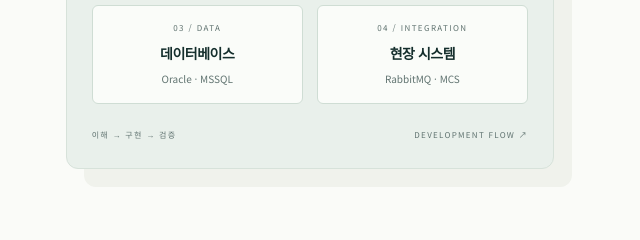
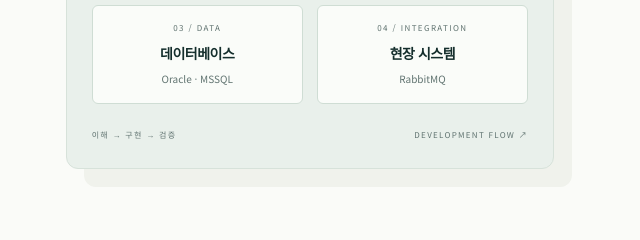
Before and after one commit to lsw9395/portfolio, a plain HTML site: page index.html in a window 1280 px wide. Shown: the part 520-760 px from the top of the page, 640-1280 px from the left. Drawn offline with Linux system fonts and the light colour scheme.

```diff
--- a/index.html
+++ b/index.html
@@ -13,7 +13,7 @@
 <main id="main">
 <section class="hero wrap" id="top">
   <div class="hero-copy"><p class="eyebrow"><span class="dot"></span> FULL-STACK DEVELOPER</p><h1>화면에서 현장까지,<br><span>연결하는 개발자.</span></h1><p class="intro">안녕하세요, <strong>이성운</strong>입니다.<br>Java와 Spring으로 업무의 흐름을 구현하고,<br>시스템 사이의 데이터를 연결합니다.</p><div class="hero-actions"><a class="button primary" href="#projects">프로젝트 살펴보기 <span>↓</span></a><a class="text-link" href="#experience">경력 보기 ↗</a></div><p class="hero-note">WEB APPLICATION · SYSTEM INTEGRATION · FIELD TEST</p></div>
-  <div class="system-visual" aria-label="화면에서 서버, 데이터베이스와 현장 시스템으로 연결되는 개발 영역을 표현한 개념도"><div class="visual-top"><span>HOW I CONNECT</span><span class="live-dot">●</span></div><div class="node node-ui"><span class="node-icon">▤</span><div><small>01 / INTERFACE</small><strong>사용자의 업무 화면</strong><p>Web MES · PDA · 업무시스템</p></div></div><div class="connector"><span>REQUEST / RESPONSE</span></div><div class="node node-server"><span class="node-icon">{ }</span><div><small>02 / APPLICATION</small><strong>업무를 처리하는 서버</strong><p>Java · Spring · API</p></div></div><div class="split"><div class="node small"><small>03 / DATA</small><strong>데이터베이스</strong><p>Oracle · MSSQL</p></div><div class="node small"><small>04 / INTEGRATION</small><strong>현장 시스템</strong><p>RabbitMQ · MCS</p></div></div><div class="visual-bottom"><span>이해 → 구현 → 검증</span><span>DEVELOPMENT FLOW ↗</span></div></div>
+  <div class="system-visual" aria-label="화면에서 서버, 데이터베이스와 현장 시스템으로 연결되는 개발 영역을 표현한 개념도"><div class="visual-top"><span>HOW I CONNECT</span><span class="live-dot">●</span></div><div class="node node-ui"><span class="node-icon">▤</span><div><small>01 / INTERFACE</small><strong>사용자의 업무 화면</strong><p>Web MES · PDA · 업무시스템</p></div></div><div class="connector"><span>REQUEST / RESPONSE</span></div><div class="node node-server"><span class="node-icon">{ }</span><div><small>02 / APPLICATION</small><strong>업무를 처리하는 서버</strong><p>Java · Spring · API</p></div></div><div class="split"><div class="node small"><small>03 / DATA</small><strong>데이터베이스</strong><p>Oracle · MSSQL</p></div><div class="node small"><small>04 / INTEGRATION</small><strong>현장 시스템</strong><p>RabbitMQ</p></div></div><div class="visual-bottom"><span>이해 → 구현 → 검증</span><span>DEVELOPMENT FLOW ↗</span></div></div>
 </section>
 <div class="facts wrap"><div><strong>1년 11개월</strong><span>제조업 IT 실무 경력</span></div><div><strong>Java & Spring</strong><span>주요 개발 환경</span></div><div><strong>Web · Server · DB</strong><span>연결된 기능 구현</span></div><div><strong>한국 · 베트남</strong><span>제조 현장 테스트 경험</span></div></div>
 <section id="about" class="section wrap"><div class="section-heading"><p class="eyebrow">01 / ABOUT</p><h2>기능을 넘어,<br>업무의 흐름을 봅니다.</h2></div><div class="about-content"><p class="lead">사용자가 필요로 하는 화면부터<br>데이터가 오가는 서버와 현장까지.</p><p>제조업 업무시스템과 MES·PDA를 개발하며 요구사항 분석, 화면과 서버 구현, 시스템 연계와 현장 검증을 경험했습니다. 명확하지 않은 요구사항은 간이 화면설계서와 테이블 구조로 구체화하고, 동료와 확인하며 개발합니다.</p><div class="principles"><div><b>01</b><h3>이해하고 구체화합니다</h3><p>구두 요구사항을 화면과 데이터 구조로 정리해 개발 방향을 맞춥니다.</p></div><div><b>02</b><h3>함께 연결합니다</h3><p>PM·PL·개발자와 소통하며 개별 기능을 전체 업무 흐름에 연결합니다.</p></div><div><b>03</b><h3>현장에서 확인합니다</h3><p>실제 설비와 업무 환경에서 동작을 검증하고 오류를 분석·수정합니다.</p></div></div></div></section>
```
